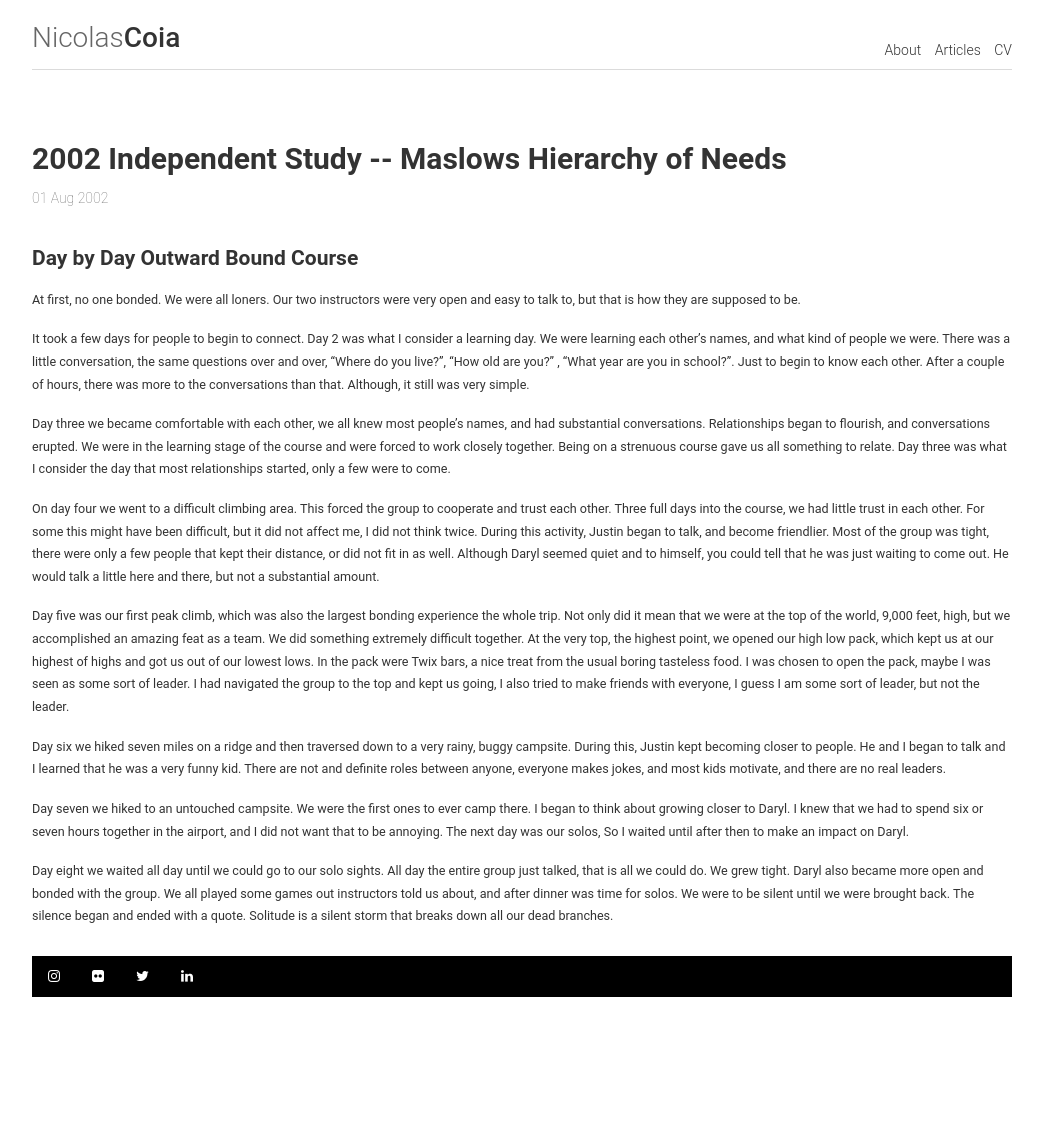
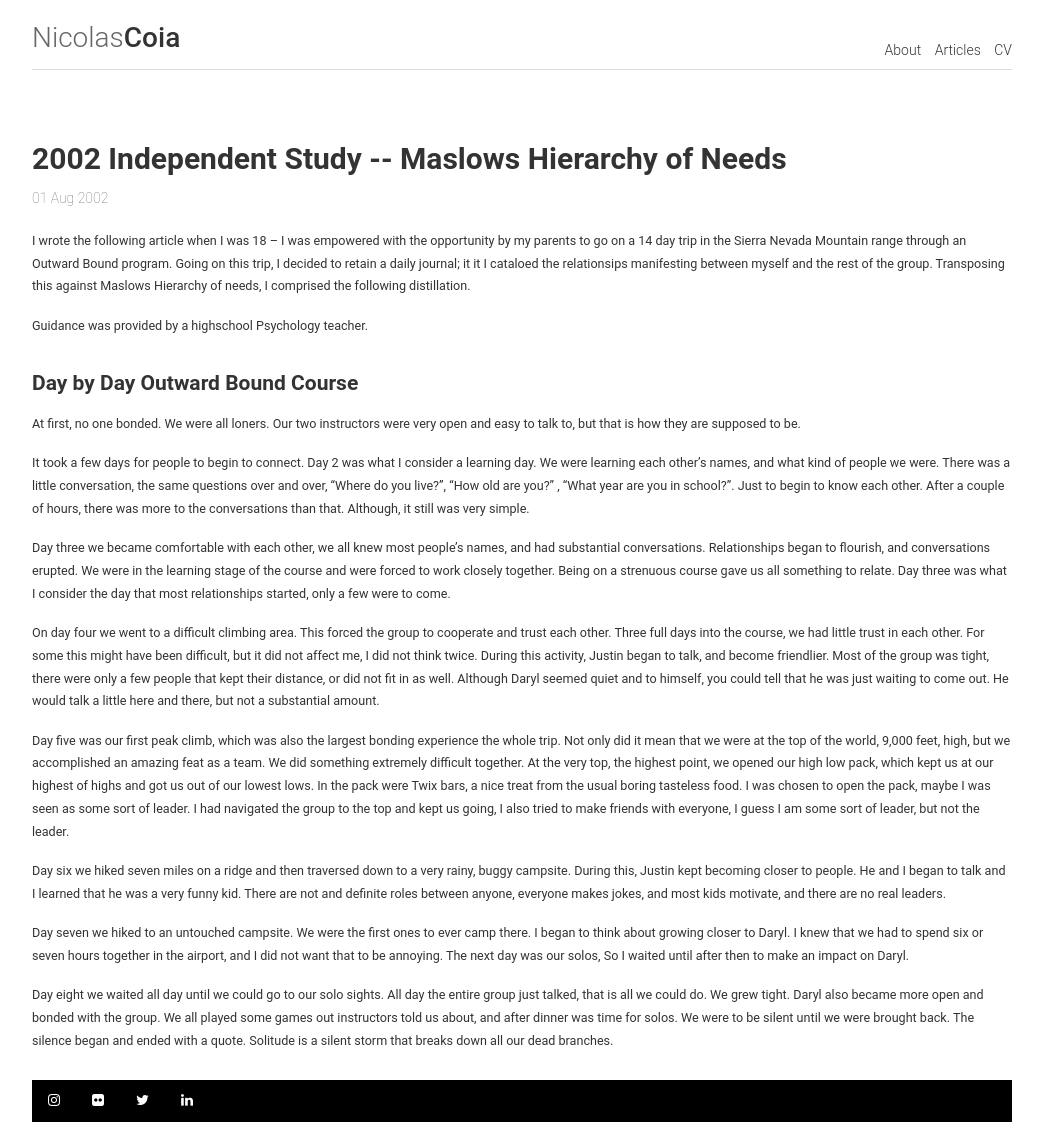
Before and after one commit to dyutibarma/monochrome, a Jekyll site: the page built from _posts/2002-08-01-Independent-Study.md, in a window 1280 px wide. Shown: the whole page, without its empty margins (118-1161 px from the left). Built offline with Jekyll 4.4.1, drawn with Linux system fonts in a browser that asks for light colours; before the commit the page ends 1007 px from its top, so only the background shows below that.

Commit message:
Update 2002-08-01-Independent-Study.md

```diff
--- a/_posts/2002-08-01-Independent-Study.md
+++ b/_posts/2002-08-01-Independent-Study.md
@@ -6,6 +6,9 @@ categories: [research]
 tags: []
 excerpt_separator: <!--more-->
 ---
+I wrote the following article when I was 18 -- I was empowered with the opportunity by my parents to go on a 14 day trip in the Sierra Nevada Mountain range through an Outward Bound program. Going on this trip, I decided to retain a daily journal; it it I cataloed the relationsips manifesting between myself and the rest of the group. Transposing this against Maslows Hierarchy of needs, I comprised the following distillation.
+
+Guidance was provided by a highschool Psychology teacher.
 <!--more-->
 
 ### Day by Day Outward Bound Course
```
